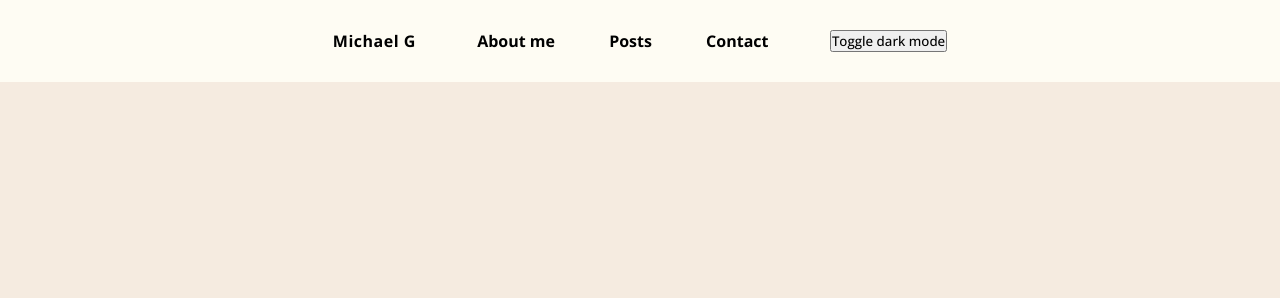
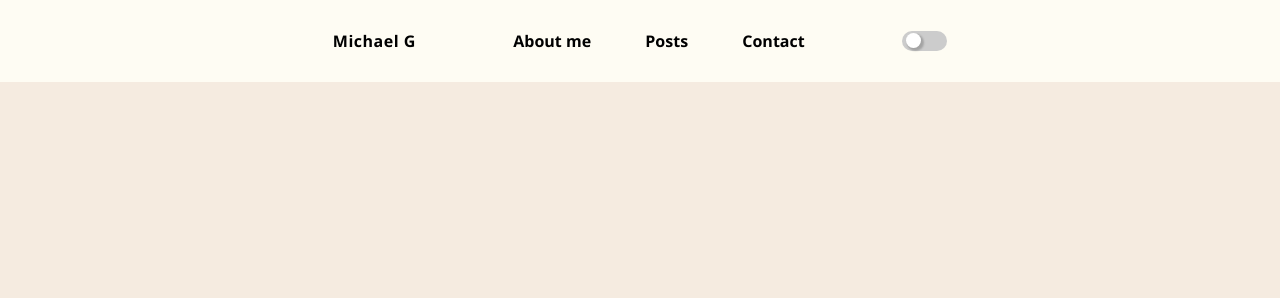
Before and after one commit to mallo03/portfolio-website, a plain HTML site: page index.html in a window 1280 px wide. Shown: the top 298 px of the page. Drawn offline with nearby package versions, Linux system fonts and the light colour scheme.

Commit message:
Updated dark mode button

```diff
--- a/index.html
+++ b/index.html
@@ -16,7 +16,7 @@
         <link rel="stylesheet" href="style.css">
     </head>
     <body>
-        <div id="topsection", class="topsection">
+
         <div id="navcolor", class="navcolor">
             <nav>
                 <a href="#home" id="homenav", class="homenav">Michael G</a>
@@ -25,9 +25,15 @@
                     <li><a href="#posts", class="list", id="list2">Posts</a></li>
                     <li><a href="#contact", class="list", id="list3">Contact</a></li>
                 </ul>
-                    <button onclick="myFunction()">Toggle dark mode</button>
+                <label class="switch">
+                    <input type="checkbox", onclick="myFunction()">
+                    <span class="slider round"></span>
+                </label>
             </nav>
         </div>
+
+        <div id="topsection", class="topsection">
+
 
             <section id="aboutme">
                 <div id="intro">
@@ -38,24 +44,21 @@
                     <h2 id="one", class="one">I study software engineering.</h2>
                 </div>
             </section>
-
-            <section>
-
-            </section>
-
         </div>
 
-
-
-        <section class="posts">
-            <div id="post1">
+        <section class="about">
+            <div class="main-about", id="main-about">
+                <img src="https://media.istockphoto.com/id/1251629816/photo/the-perfect-setting-to-complete-work.jpg?b=1&s=170667a&w=0&k=20&c=e8mSv3z6PhT18EUmzgtdMCbQecYzhHoqu_ts8tFdN6c=" alt="">
+                <div id="about text">
                     <h2>Post</h2>
                     <h3>Project 1</h3>
                     <p>Aenean non ultrices nulla, nec sagittis libero. Nam pharetra non augue eu bibendum. Nunc porta, turpis vitae maximus commodo, nibh orci consectetur massa, quis aliquet odio est et risus. Maecenas sed elementum mauris. Morbi consectetur feugiat augue, eget aliquam nisi congue euismod. Curabitur rutrum rhoncus venenatis. Cras ante nisi, pretium ut iaculis eget, eleifend quis odio. Aliquam risus metus, vestibulum eu facilisis vel, tristique suscipit velit. Fusce dictum at lacus eu cursus.</p>
                 </div>
+            </div>
         </section>
 
         <section class="posts">
+            <img src="https://media.istockphoto.com/id/1251629816/photo/the-perfect-setting-to-complete-work.jpg?b=1&s=170667a&w=0&k=20&c=e8mSv3z6PhT18EUmzgtdMCbQecYzhHoqu_ts8tFdN6c=" alt="">
             <div id="post2">
                 <h2>Post</h2>
             <h3>Project 2</h3>
--- a/style.css
+++ b/style.css
@@ -3,6 +3,10 @@
     margin: 0%;
     box-sizing: border-box;
     font-family: 'Open Sans', sans-serif;
+}
+
+body {
+    background-color: #F0DBDB;
 }
 
 .topsection {
@@ -11,6 +15,7 @@
     background-size: cover;
     background-position: center;
     background-color: #F5EBE0;
+    z-index: -2;
 }
 
 nav {
@@ -26,13 +31,19 @@ nav {
     padding-right: 1%;
     padding-bottom: 20px;
     font-weight: bold;
+    opacity: none;
+    top: 0;
+    z-index: 100;
 }
 
 .navcolor {
     position: fixed;
+    display: block;
     top: 0;
     width: 100%;
     background-color: #FEFCF3;
+    opacity: none;
+    z-index: 100;
 }
 
 .homenav {
@@ -59,6 +70,7 @@ nav ul li {
 }
 
 #aboutme {
+    z-index: 3;
     position:absolute;
     top: 40%;
     left: 25%;
@@ -104,6 +116,71 @@ from, to { border-color: transparent }
 50% { border-color: black; }
 }
 
+/* The switch - the box around the slider */
+.switch {
+  position: relative;
+  display: inline-block;
+  width: 45px;
+  height: 20px;
+}
+
+/* Hide default HTML checkbox */
+.switch input {
+  opacity: 0;
+  width: 0;
+  height: 0;
+}
+
+/* The slider */
+.slider {
+  position: absolute;
+  cursor: pointer;
+  top: 0;
+  left: 0;
+  right: 0;
+  bottom: 0;
+  background-color: #ccc;
+  -webkit-transition: .4s;
+  transition: .4s;
+
+}
+
+.slider:before {
+  position: absolute;
+  content: "";
+  height: 15px;
+  width: 15px;
+  left: 4px;
+  bottom: 2.8px;
+  background-color: white;
+  -webkit-transition: .4s;
+  transition: .4s;
+  box-shadow: 2px 2px 2px 1px rgba(0, 0, 0, 0.2);
+}
+
+input:checked + .slider {
+  background-color: gray;
+}
+
+input:focus + .slider {
+  box-shadow: 0 0 1px gray;
+}
+
+input:checked + .slider:before {
+  -webkit-transform: translateX(23px);
+  -ms-transform: translateX(23px);
+  transform: translateX(23px);
+}
+
+/* Rounded sliders */
+.slider.round {
+  border-radius: 34px;
+}
+
+.slider.round:before {
+  border-radius: 50%;
+}
+
 /* Dark mode */
 .dark-mode {
     background-color: black;
@@ -124,6 +201,7 @@ from, to { border-color: transparent }
     top: 0;
     width: 100%;
     background-color: #555555;
+    z-index: 100;
 }
 
 .homenav-dark-mode {
```
Lines whose indentation alone changed are shown as unchanged.
